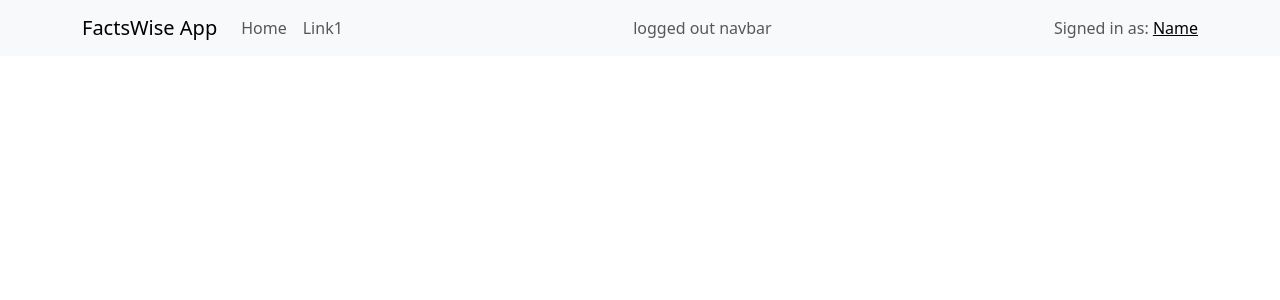
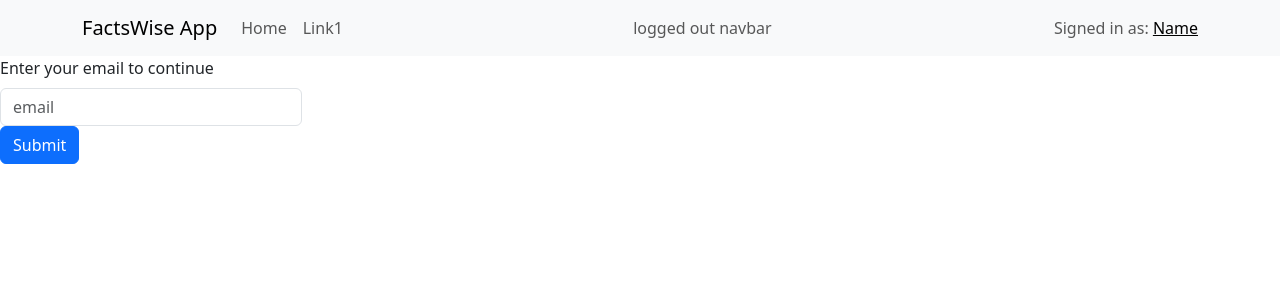
Before and after one commit to tielarose/factswise-app, a React (Vite) app in the folder frontend/: page /educator/login in a window 1280 px wide. Shown: the top 300 px of the page. Built offline with nearby package versions, Linux system fonts and the light colour scheme.

Commit message:
Create WelcomeScreen, EducatorLogin components, /api/educator/login/<educator_email> route

```diff
--- a/frontend/src/App.jsx
+++ b/frontend/src/App.jsx
@@ -1,6 +1,7 @@
 import "./App.css";
 import LoggedOutNavbar from "./LoggedOutNavbar";
-import WelcomeScreen from "../WelcomeScreen";
+import WelcomeScreen from "./WelcomeScreen";
+import EducatorLogin from "./EducatorLogin";
 import { BrowserRouter, Route, Routes } from "react-router-dom";
 
 // { isLoggedOut && <LoggedOutNavbar />}
@@ -15,6 +16,7 @@ function App() {
       <Routes>
         {/* for each route, do what is on the line below */}
         <Route exact path="/" element={<WelcomeScreen />}></Route>
+        <Route exact path="/educator/login" element={<EducatorLogin />}></Route>
       </Routes>
     </BrowserRouter>
   );
--- /dev/null
+++ b/frontend/src/EducatorLogin.jsx
@@ -0,0 +1,42 @@
+import React, { useState } from "react";
+import Button from "react-bootstrap/Button";
+import Form from "react-bootstrap/Form";
+import Row from "react-bootstrap/Row";
+import Col from "react-bootstrap/Col";
+
+function EducatorLogin() {
+  const [educatorEmail, setEducatorEmail] = useState("");
+
+  const handleSubmit = (evt) => {
+    evt.preventDefault();
+
+    console.log("line 13, before fetch");
+    fetch(`/api/educator/login/${educatorEmail}`).then((response) =>
+      console.log(response.json)
+    );
+    // .then((responseJson) => console.log(responseJson));
+  };
+
+  return (
+    <Form onSubmit={handleSubmit}>
+      <Row>
+        <Col md={3}>
+          <Form.Group controlId="educator_email">
+            <Form.Label>Enter your email to continue</Form.Label>
+            <Form.Control
+              type="email"
+              placeholder="email"
+              value={educatorEmail}
+              onChange={(evt) => setEducatorEmail(evt.target.value)}
+            />
+          </Form.Group>
+          <Button variant="primary" type="submit">
+            Submit
+          </Button>
+        </Col>
+      </Row>
+    </Form>
+  );
+}
+
+export default EducatorLogin;
```
Also changed, not shown: frontend/src/WelcomeScreen.jsx (renamed from frontend/WelcomeScreen.jsx), 2 other files (tests, documents, lock files or other folders).
